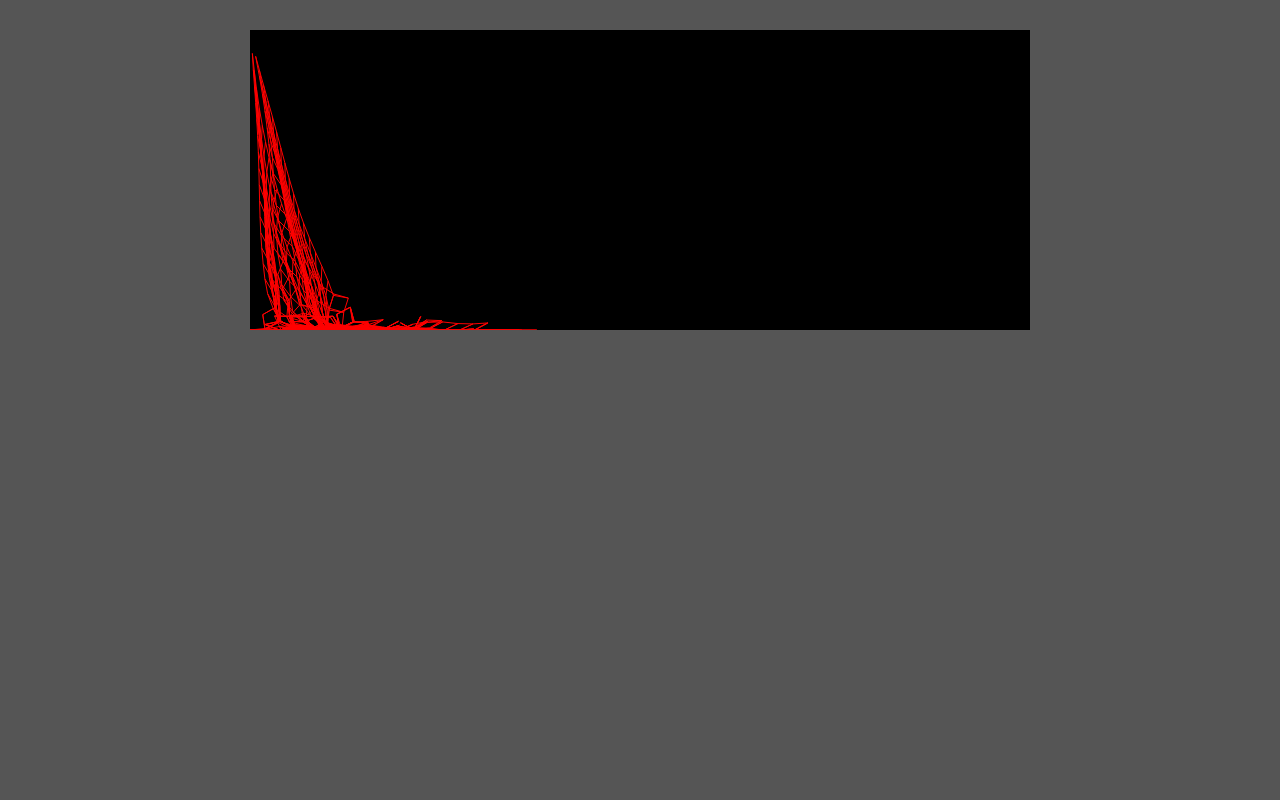
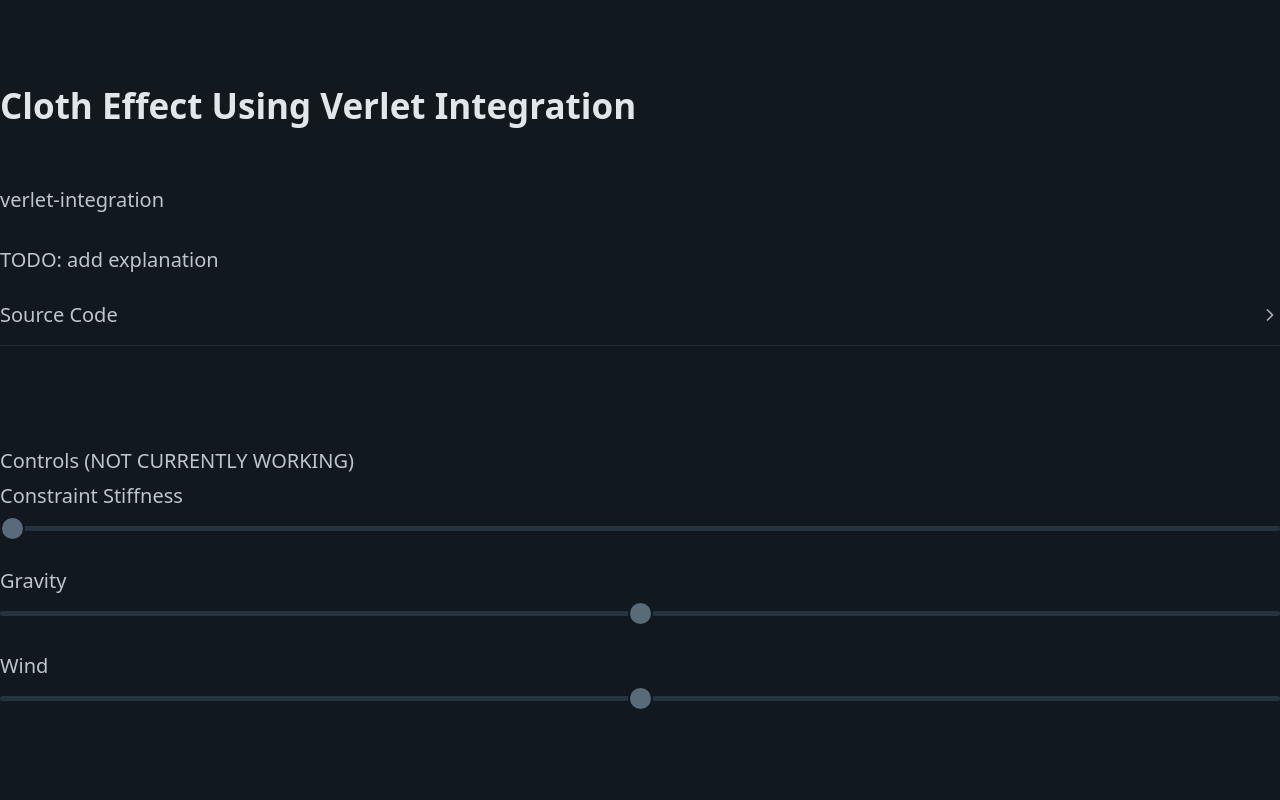
Before and after one commit to topaz1008/verlet-integration, a website with bundled scripts: page index.html in a window 1280 px wide. Shown: the top 800 px of the page. Built offline with nearby package versions, Linux system fonts and the light colour scheme.

Commit message:
feat(): add proper html structure - add pico.css

```diff
--- /dev/null
+++ b/assets/style.css
@@ -0,0 +1,8 @@
+:root {
+    --max-width: 1280px;
+}
+
+body {
+    max-width: var(--max-width);
+    margin: auto;
+}
--- a/index.html
+++ b/index.html
@@ -1,18 +1,46 @@
 <!DOCTYPE html>
-<html lang="en">
+<html lang="en" data-theme="dark">
 <head>
     <meta charset="utf-8">
     <meta http-equiv="X-UA-Compatible" content="IE=edge,chrome=1">
-    <meta name="viewport" content="width=device-width, initial-scale=1.0, user-scalable=no">
+    <meta name="viewport" content="width=device-width, initial-scale=1.0">
+
+    <link rel="stylesheet" href="https://unpkg.com/@picocss/pico@latest/css/pico.min.css">
+    <link rel="stylesheet" href="assets/style.css">
+
     <title>verlet-integration</title>
-    <style>
-        body { margin: 0; background: #555; color: #fff; }
-        #main { background: #000; margin: 30px auto auto; display: block; }
-    </style>
 </head>
 <body>
+<header>
+    <h2>Cloth Effect Using Verlet Integration</h2>
+    <p>verlet-integration</p>
+    <p>TODO: add explanation</p>
+    <details>
+        <summary>Source Code</summary>
+        <p>Can be found on my <a href="https://github.com/topaz1008/verlet-integration/" target="_blank">GitHub</a>.</p>
+    </details>
+</header>
 
-<canvas id="main"></canvas>
+<section>
+
+    <fieldset>
+        <legend>Controls (NOT CURRENTLY WORKING)</legend>
+        <label for="range-stiffness">Constraint Stiffness
+            <input type="range" min="1" max="10" value="1" id="range-stiffness" name="range">
+        </label>
+        <label for="range-gravity">Gravity
+            <input type="range" min="0" max="100" value="50" id="range-gravity" name="range">
+        </label>
+        <label for="range-wind">Wind
+            <input type="range" min="0" max="100" value="50" id="range-wind" name="range">
+        </label>
+    </fieldset>
+
+    <div id="canvas-container">
+        <canvas id="main-canvas"></canvas>
+    </div>
+
+</section>
 
 <script src="main.js" type="module"></script>
 
--- a/main.js
+++ b/main.js
@@ -1,8 +1,8 @@
 import { VerletPoint, VerletConstraint } from './verlet.js';
 
-const COLS = 35,
-    ROWS = 35,
-    QUAD_SIZE = 15;
+const COLS = 30,
+    ROWS = 30,
+    QUAD_SIZE = 10;
 
 let mouseX = 0,
     mouseY = 0,
@@ -10,11 +10,11 @@ let mouseX = 0,
     viewWidth,
     viewHeight;
 
-const canvas = document.getElementById('main'),
+const canvas = document.getElementById('main-canvas'),
     context = canvas.getContext('2d');
 
-canvas.width = viewWidth = window.innerWidth - 500;
-canvas.height = viewHeight = window.innerHeight - 500;
+canvas.width = viewWidth = 1280;
+canvas.height = viewHeight = 720;
 
 const points = new Array(COLS * ROWS),
     constraints = new Array((COLS - 1) * ROWS + (ROWS - 1) * COLS);
```
